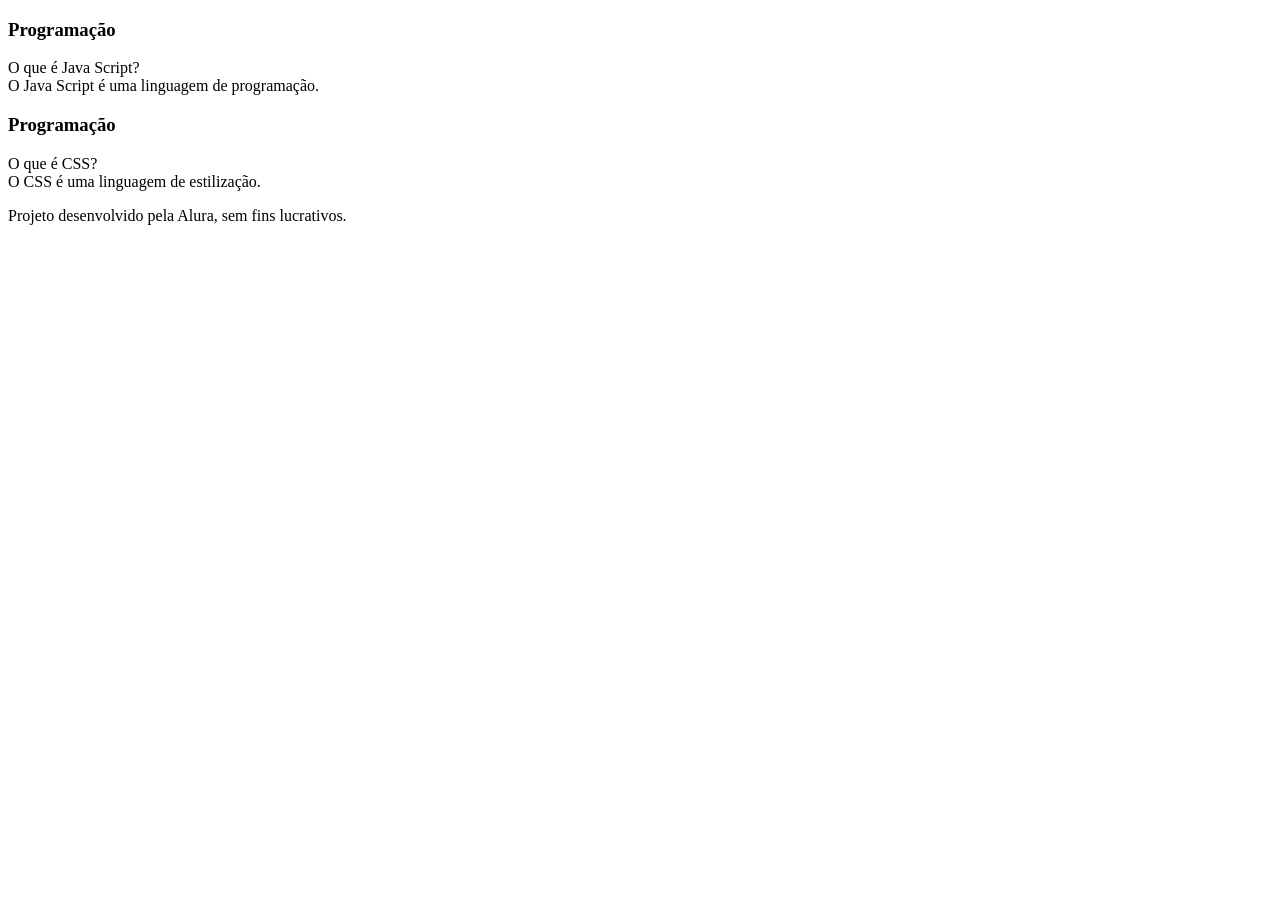
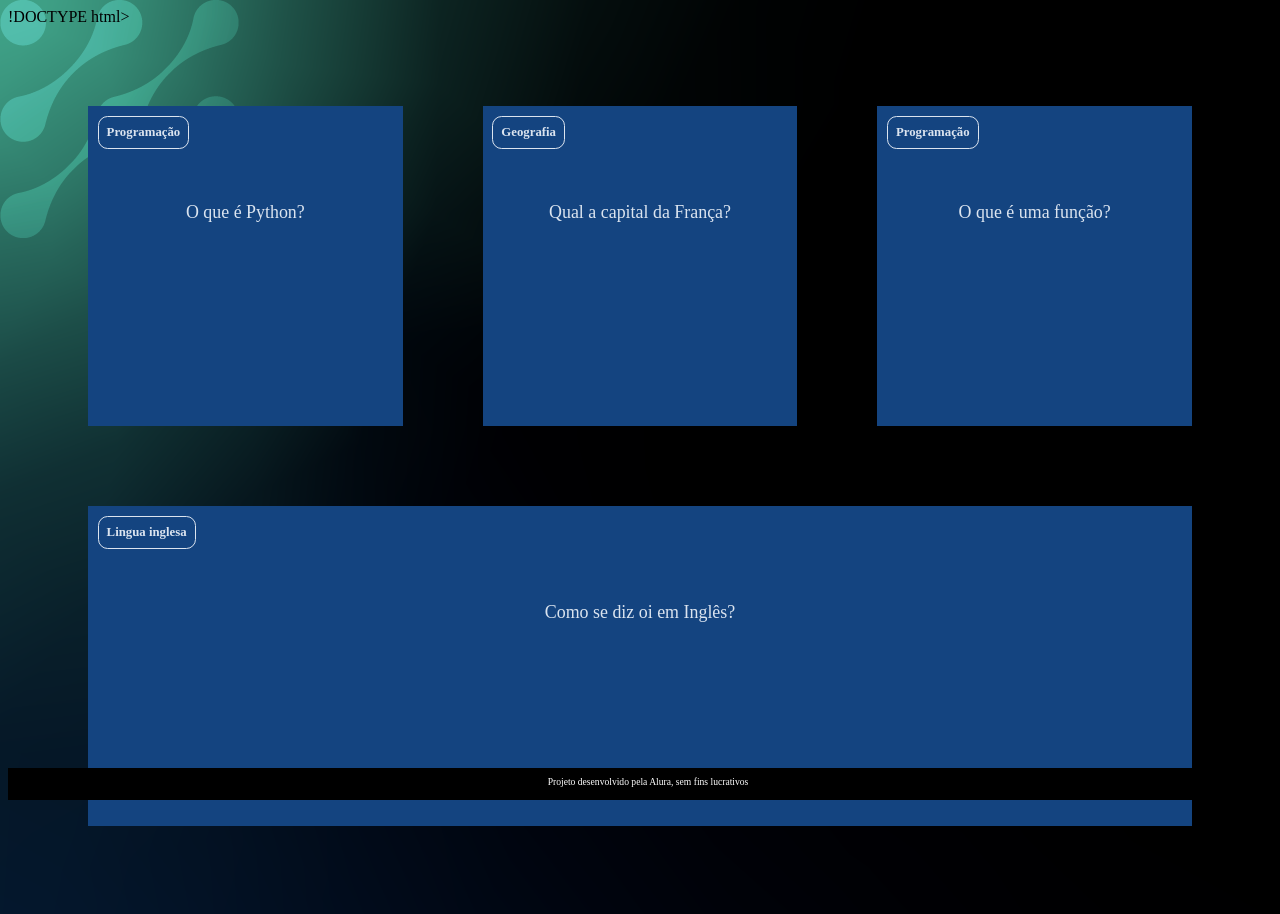
Before and after one commit to joaogabrielfautinowilamoskidasilva/Flashcard-Jo-o-Gabriel, a plain HTML site: page Joao gabiel/index.html in a window 1280 px wide. Before the commit the page ends 800 px from the top, so only its background shows below. Drawn offline with Linux system fonts and the light colour scheme.

Commit message:
Add files via upload

```diff
--- /dev/null
+++ b/Joao gabiel/app.js
@@ -0,0 +1,29 @@
+function criaCartao(categoria, pergunta, resposta) {
+    let container = document.getElementById('container')
+    let cartao = document.createElement('article')
+    cartao.className = 'cartao'
+
+    cartao.innerHTML = `
+    <div class="cartao__conteudo">
+    <h3>${categoria}</h3>
+    <div class="cartao__conteudo__pergunta">
+        <p>${pergunta}</p>
+    </div>
+    <div class="cartao__conteudo__resposta">
+        <p>${resposta}</p>
+    </div>
+    </div>
+    `
+
+    let respostaEstaVisivel = false
+
+    function viraCartao() {
+        respostaEstaVisivel = !respostaEstaVisivel
+        cartao.classList.toggle('active', respostaEstaVisivel)
+    }
+    cartao.addEventListener('click', viraCartao)
+
+
+    container.appendChild(cartao)
+
+}
--- /dev/null
+++ b/Joao gabiel/assets/style.css
@@ -0,0 +1,116 @@
+:root {
+    --text-color: #DBE4EF;
+    --card-front-color: #144480;
+    --card-back-color: #00F4BF;
+}
+
+body {
+    background: url('img/bg-desktop.webp');
+    font-family: Bai Jamjuree;
+}
+
+#container {
+    display: flex;
+    flex-wrap: wrap;
+    justify-content: space-between;
+    padding: 4rem;
+    gap: 3rem;
+}
+
+.cartao {
+    margin: 1rem 1rem;
+    height: 20rem;
+    flex-grow: 1;
+    flex-basis: calc(33% - 6rem);
+}
+
+.cartao__conteudo {
+    background-color: var(--card-front-color);
+    text-align: center;
+    /* background-color: aquamarine; */
+    height: 100%;
+    transform-style: preserve-3d;
+    transition: transform 300ms ease-in-out;
+}
+
+.cartao__conteudo h3 {
+    color: var(--text-color);
+    border: 1px solid var(--text-color);
+    text-align: left;
+    padding: 0.5rem;
+    position: absolute;
+    margin: 0.6rem;
+    border-radius: 0.6rem;
+    font-size: 1vw;
+    backface-visibility: hidden;
+}
+
+.cartao__conteudo p {
+    margin-top: 1rem;
+    padding: 2rem;
+    margin-top: 4rem;
+    font-size: 1.4vw;
+}
+
+.cartao__conteudo__pergunta p {
+    color: var(--text-color);
+    font-weight: 500;
+}
+
+.cartao__conteudo__resposta p {
+    color: var(--card-back-color);
+    font-weight: 700;
+}
+
+.cartao.active .cartao__conteudo {
+    transform: rotateY(180deg);
+}
+
+.cartao__conteudo__pergunta,
+.cartao__conteudo__resposta {
+    backface-visibility: hidden;
+    position: absolute;
+    height: 100%;
+    width: 100%;
+    box-sizing: border-box;
+}
+
+.cartao__conteudo__resposta {
+    transform: rotateY(180deg);
+    background-color: rgba(0, 244, 191, 0.2);
+    border: 4px solid var(--card-back-color);
+}
+
+footer {
+    background-color: black;
+    color: white;
+    position: fixed;
+    bottom: 0;
+    width: 100%;
+    height: 2rem;
+}
+
+footer p {
+    text-align: center;
+    font-size: 0.6rem;
+    margin-top: 0.5rem;
+}
+
+@media (max-width: 560px) {
+
+    body {
+        background: url('img/bg-mobile.webp'), no-repeat cover;
+    }
+
+    .cartao {
+        flex: 1 0 calc(100% - 1rem)
+    }
+
+    .cartao__conteudo h3 {
+        font-size: 3vw;
+    }
+
+    .cartao__conteudo p {
+        font-size: 3.8vw;
+    }
+}
--- a/Joao gabiel/index.html
+++ b/Joao gabiel/index.html
@@ -1,43 +1,31 @@
-<!DOCTYPE html>
+!DOCTYPE html>
 <html lang="pt-br">
-
 <head>
     <meta charset="UTF-8">
     <meta name="viewport" content="width=device-width, initial-scale=1.0">
-    <title>Flashcard joao</title>
+    <link rel="stylesheet" href="assets/style.css">
+    <title>Flashcard</title>
 </head>
-
 <body>
     <main>
         <section id="container">
-            <article class="cartao"></article>
-            <div class="cartao__conteudo">
-                <h3> Programação </h3>
-
-                <div class="cartao__conteudo__pergunta">
-                    O que é Java Script?
-                </div>
-                <div class="cartao__conteudo__resposta">
-                    O Java Script é uma linguagem de programação.
-                </div>
-            </div>
-            </article>
-            <article class="cartao">
+            <!-- <article class="cartao">
                 <div class="cartao__conteudo">
-                    <h3> Programação </h3>
+                    <h3>Programação</h3>
                     <div class="cartao__conteudo__pergunta">
-                        O que é CSS?
+                        <p>O que é JavaScript?</p>
                     </div>
                     <div class="cartao__conteudo__resposta">
-                        O CSS é uma linguagem de estilização.
+                        <p>O JavaScript é uma linguagem de programação</p>
                     </div>
                 </div>
-            </article>
+            </article> -->
         </section>
     </main>
     <footer>
-        <p>Projeto desenvolvido pela Alura, sem fins lucrativos.</p>
+        <p>Projeto desenvolvido pela Alura, sem fins lucrativos</p>
     </footer>
+    <script src="app.js"></script>
+    <script src="perguntas.js"></script>
 </body>
-
 </html>
--- /dev/null
+++ b/Joao gabiel/perguntas.js
@@ -0,0 +1,23 @@
+criaCartao(
+    'Programação',
+    'O que é Python?',
+    'O Python é uma linguagem de programação'
+)
+
+criaCartao(
+    'Geografia',
+    'Qual a capital da França?',
+    'A capital da França é Paris'
+)
+
+criaCartao(
+    'Programação',
+    'O que é uma função?',
+    'Uma função é um bloco de código que executa alguma tarefa'
+)
+
+criaCartao(
+    'Lingua inglesa',
+    'Como se diz oi em Inglês?',
+    'Oi em ingles é HI (RAI)'
+)
```
Also changed, not shown: Joao gabiel/assets/img/bg-desktop.webp (added), Joao gabiel/assets/img/bg-mobile.webp (added), Joao gabiel/assets/img/bg-tablet.webp (added).
